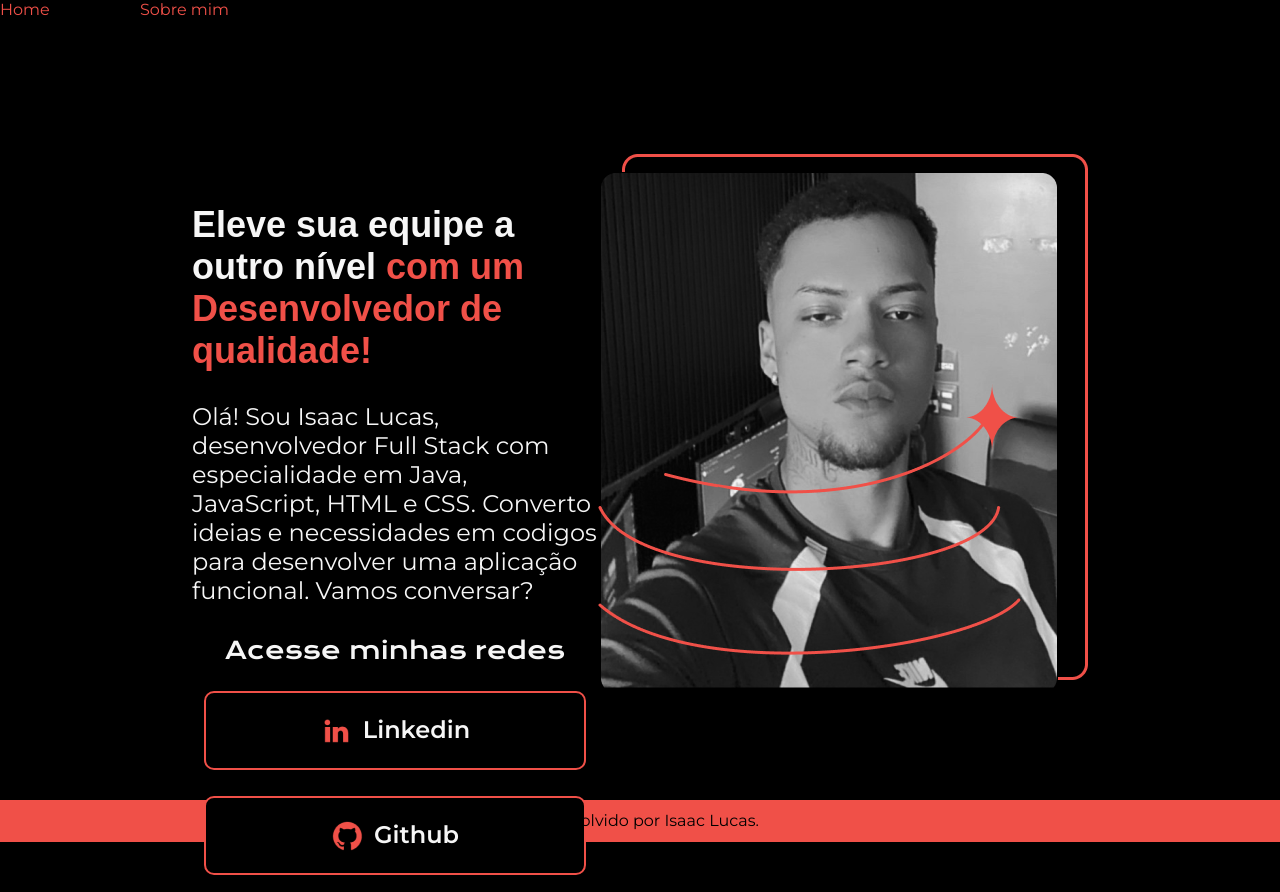
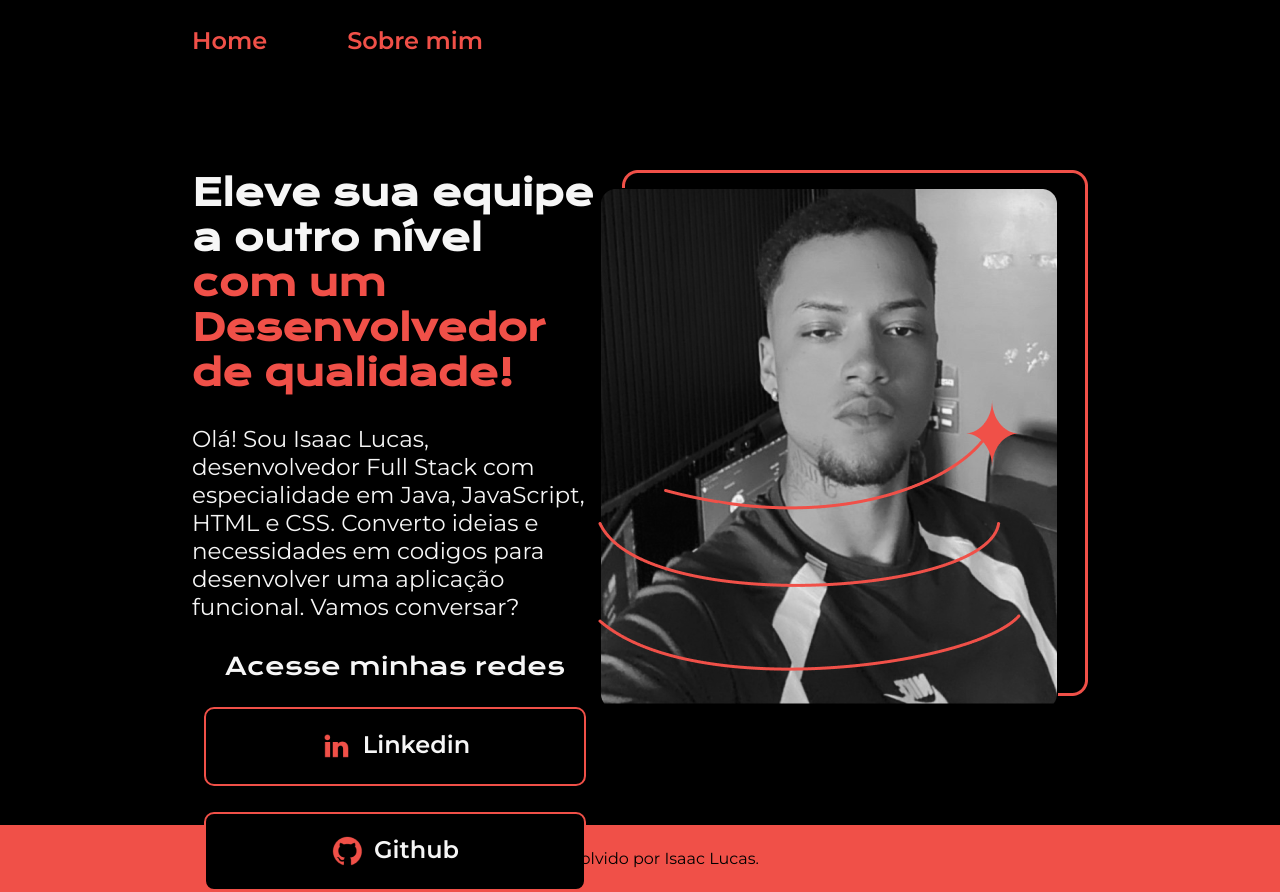
Before and after one commit to Isaaclucaspfr/Portfolio, a plain HTML site: page index.html in a window 1280 px wide. Drawn offline with nearby package versions, Linux system fonts and the light colour scheme.

Commit message:
commit 29_07

```diff
--- a/index.html
+++ b/index.html
@@ -5,16 +5,16 @@
     <meta charset="UTF-8">
     <meta http-equiv="X-UA-Compatible" content="IE-edge">
     <meta name="viewport" content="width=device-width, initial-scale=1.0">
-    <link rel="stylesheet" href="style.css">
+    <link rel="stylesheet" href="./styles/style.css">
     <title>Portfolio</title>
 </head>
 
 <body>
     <header class="redirecionamento">
-        <div class="redirecionamento__botao">
-            <a class="redirecionamento__botao__link" href="">Home</a>
-            <a class="redirecionamento__botao__link" href="">Sobre mim</a>
-        </div>
+        <nav class="redirecionamento__botao">
+            <a class="redirecionamento__botao__link" href="index.html">Home</a>
+            <a class="redirecionamento__botao__link" href="about.html">Sobre mim</a>
+        </nav>
     </header>
     <main class="apresentacao">
         <section class="apresentacao__conteudo">
--- a/style.css
+++ b/styles/style.css
@@ -1,6 +1,16 @@
 @import url('https://fonts.googleapis.com/css2?family=Krona+One&display=swap');
 @import url('https://fonts.googleapis.com/css2?family=Krona+One&family=Montserrat:ital,wght@0,100..900;1,100..900&display=swap');
 @import url('https://fonts.googleapis.com/css2?family=Krona+One&family=Montserrat:wght@400;600&display=swap');
+
+:root {
+    --cor-primaria:#000000;
+    --cor-secundaria:#F6F6F6;
+    --cor-terciaria:#F05048;
+    --cor-rouver: #272727;
+
+    --fonte-principal: 'Krona One', sans-serif;
+    --fonte-secundaria: 'Montserrat',sans-serif;
+}
 
 *{
     margin: 0;
@@ -8,19 +18,38 @@
 }
 
 body {
-    height: 100vh;
     box-sizing: border-box;
-    background-color: #000;
-    color: #F6F6F6;
+    background-color: var(--cor-primaria);
+    color: var(--cor-secundaria);
 }
 
+
+.redirecionamento{
+    padding: 2% 0% 0% 15%;
+}
+
+.redirecionamento__botao{
+    display: flex;
+    gap: 80px;
+}
+
+.redirecionamento__botao__link{
+    font-family: var(--fonte-secundaria);
+    font-style: normal;
+    font-size: 24px;
+    font-weight: 600;
+    text-decoration: none;
+    color: var(--cor-terciaria);
+}
+
+
 .titulodestaque {
-    color: #F05048;
+    color: var(--cor-terciaria);
 
 }
 
 .apresentacao{
-margin: 9.8% 15%;
+padding: 9% 15%;
 display: flex;
 align-items: center;
 justify-content: space-between;
@@ -28,7 +57,7 @@ justify-content: space-between;
 
 .apresentacao__conteudo{
     width: 615px;
-    height: 440px;
+    height: 540px;
     display: flex;
     flex-direction: column;
     gap: 30px;
@@ -36,13 +65,13 @@ justify-content: space-between;
 
 .apresentacao__conteudo__titulo{
     font-size: 36px;
-    font-family: 'Krone One', sans-serif;
+    font-family: var(--fonte-principal);
 
 }
 
 .apresentacao__conteudo__paragrafo{
-    font-size: 24px;
-    font-family: "Montserrat",sans-serif;
+    font-size: 23px;
+    font-family: var(--fonte-secundaria);
 }
 
 .apresentacao__botao{
@@ -54,7 +83,7 @@ justify-content: space-between;
 }
 
 .apresentacao__botao__subtitulo{
-    font-family: 'Krona one',sans-serif;
+    font-family: var(--fonte-principal);
     font-weight: 400;
     font-size: 24px;
 }
@@ -63,7 +92,7 @@ justify-content: space-between;
     display: flex;
     justify-content: center;
     gap: 10px;
-    background-color: #000;
+    background-color: var(--cor-primaria);
     width: 378px;
     text-align: center;
     border-radius: 10px;
@@ -71,50 +100,29 @@ justify-content: space-between;
     padding: 21.5px 0;
     text-decoration: none;
     color: #F6F6F6;
-    font-family: "Montserrat",sans-serif;
+    font-family: var(--fonte-secundaria);
     font-style:normal;
     font-weight: 600;
-    border: 2px solid #F05048;
+    border: 2px solid var(--cor-terciaria);
 }
 
 /* Aplicado para mudar o estilo do botão quando o cursor tiver acima dele */
 .apresentacao__botao__links:hover{
-    background-color: #272727;
+    background-color: var(--cor-rouver);
 }
 
-.redirecionamento{
-    display: flex;
-    justify-content: space-between;
-    align-items: center;
-    margin: 0;
-}
 
-.redirecionamento__botao{
-    width: 229px;
-    height: 29px;
-    display: flex;
-    justify-content: space-between;
-
-}
-
-.redirecionamento__botao__link{
-    font-family: "Montserrat",sans-serif;
-    font-style: normal;
-    text-decoration: none;
-    color: #F05048;
-}
 
 .assinatura{
-    background-color: #F05048;
-    margin: -20px 0px ;
-    padding: 11.5px 0px;
+    background-color: var(--cor-terciaria);
+    padding: 24px;
     display: flex;
     justify-content: center;
 }
 
 .assinatura__texto{
     display: flex;
-    color: #000;
-    font-family: 'Montserrat',sans-serif;
+    color: var(--cor-primaria);
+    font-family: var(--fonte-secundaria);
     font-style: normal;
 }
```
Also changed, not shown: about.html (added, +30 -0 lines).
